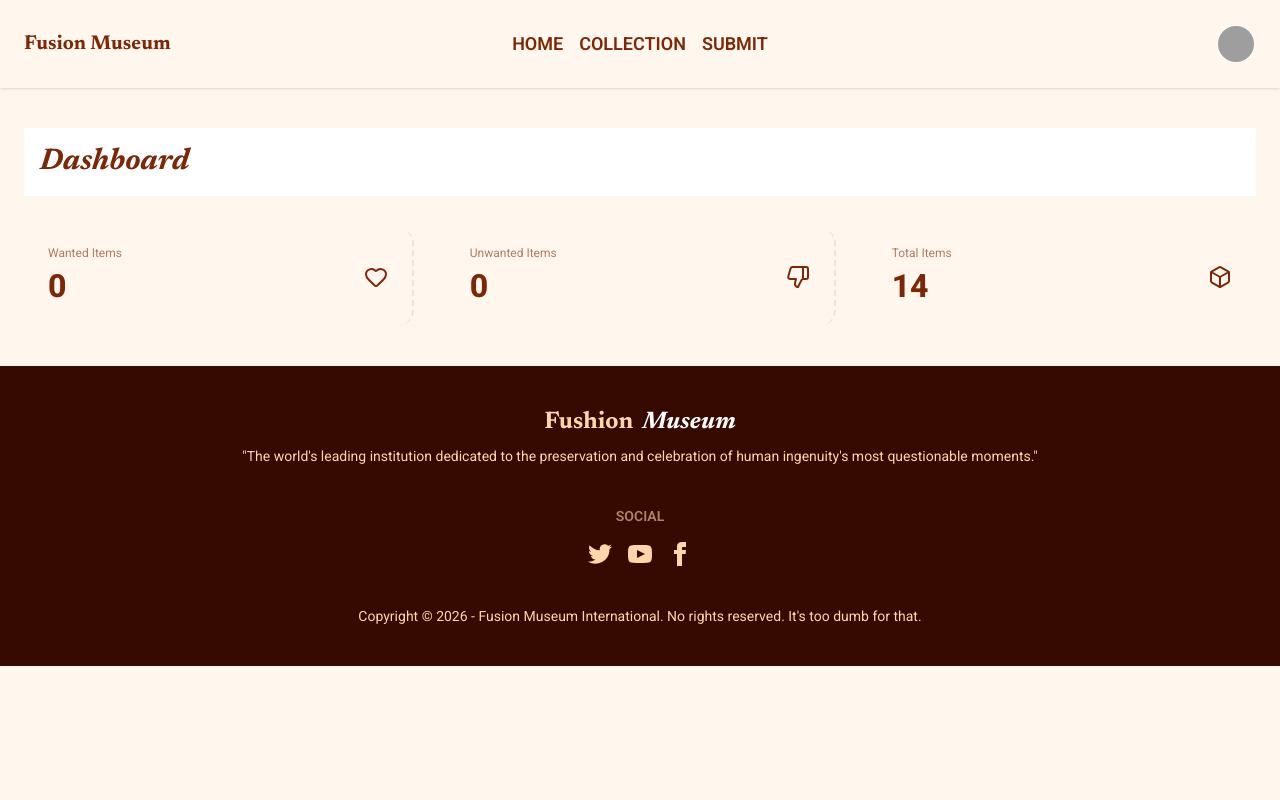
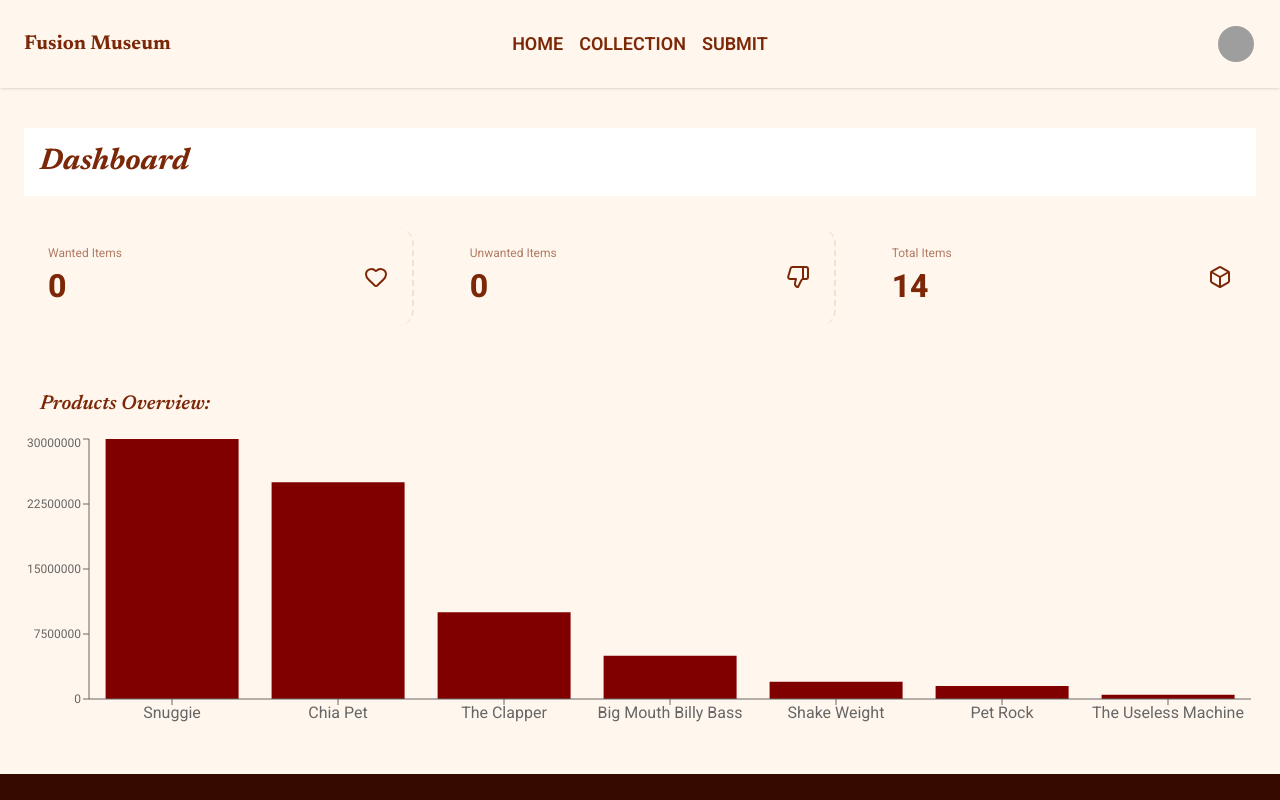
Before and after one commit to AhmedYeasin/museaum-app, a React (Vite) app: page /dashboard in a window 1280 px wide. Shown: the top 800 px of the page. Built offline with nearby package versions, Linux system fonts and the light colour scheme; grey boxes are pictures that could not be loaded.

Commit message:
barchart created on Products overview

```diff
--- a/package.json
+++ b/package.json
@@ -18,6 +18,8 @@
     "react-dom": "^19.2.7",
     "react-hot-toast": "^2.6.0",
     "react-router": "^7.18.1",
+    "rechart": "^0.0.1",
+    "recharts": "^3.9.2",
     "tailwindcss": "^4.3.2"
   },
   "devDependencies": {
--- a/src/Components/Dashboard.jsx
+++ b/src/Components/Dashboard.jsx
@@ -1,8 +1,10 @@
 import { useLoaderData } from "react-router"
 import { getUnwantedIdeasID, getWantedIdeasID } from "../localstorage.js"
 import { BoxIcon, Heart, ThumbsDown } from "lucide-react"
+import { Bar, BarChart, ResponsiveContainer, XAxis, YAxis } from "recharts"
 
-export default function Dashboard(){
+
+export default function Dashboard() {
 
     const products = useLoaderData()
 
@@ -12,33 +14,46 @@ export default function Dashboard(){
     const wantedCount = wantedIds.length;
     const unwantedCount = unwantedIds.length;
 
+    const barData = [...products].sort((a, b) => b.views - a.views).slice(0, 7).map(p => ({ name: p.name, views: p.views }))
 
     return (
-        <div className= "px-6 my-10 space-y-8">
+        <div className="px-6 my-10 space-y-8">
             <h1 className="italic font-news text-3xl bg-white p-4 font-bold">Dashboard</h1>
             <div className="flex gap-8">
                 <div className="stat rounded-box">
                     <div className="stat-figure">
-                    <Heart/>
+                        <Heart />
                     </div>
                     <div className="stat-title">Wanted Items</div>
                     <div className="stat-value">{wantedCount}</div>
                 </div>
                 <div className="stat rounded-box">
                     <div className="stat-figure">
-                    <ThumbsDown/>
+                        <ThumbsDown />
                     </div>
                     <div className="stat-title">Unwanted Items</div>
                     <div className="stat-value">{wantedCount}</div>
                 </div>
                 <div className="stat rounded-box">
                     <div className="stat-figure">
-                    <BoxIcon/>
+                        <BoxIcon />
                     </div>
                     <div className="stat-title">Total Items</div>
                     <div className="stat-value">{products.length}</div>
                 </div>
             </div>
+
+            <div className="pt-4">
+                <h2 className="font-news font-semibold italic text-xl p-4">Products Overview:</h2>
+
+                <ResponsiveContainer height={300}>
+                    <BarChart data={barData}>
+                        <XAxis dataKey={"name"}/>
+                        <YAxis tick={{fontSize: 12}}/>
+                        <Bar dataKey={"views"} fill="maroon"/>
+                    </BarChart>
+                </ResponsiveContainer>
+            </div>
         </div>
     )
 }
```
Also changed, not shown: 1 other file (tests, documents, lock files or other folders). Lines whose indentation alone changed are shown as unchanged.
